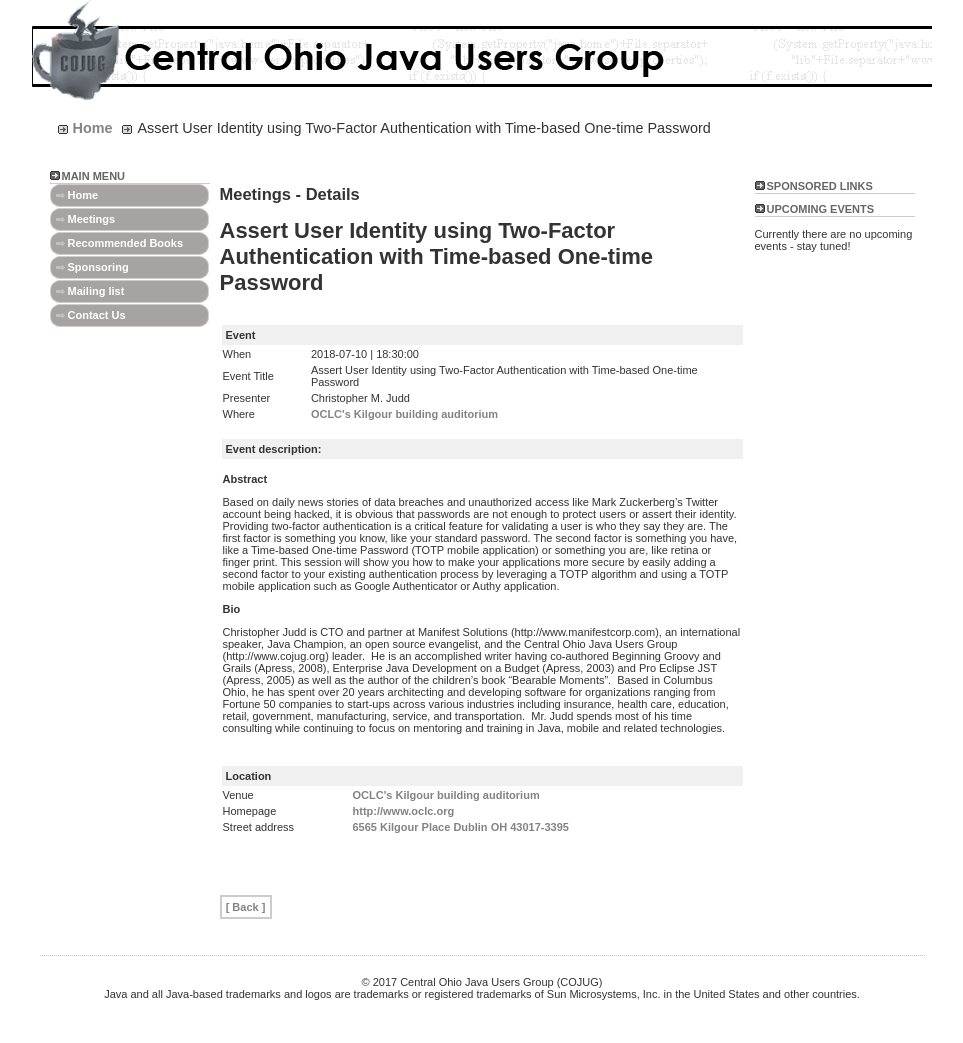
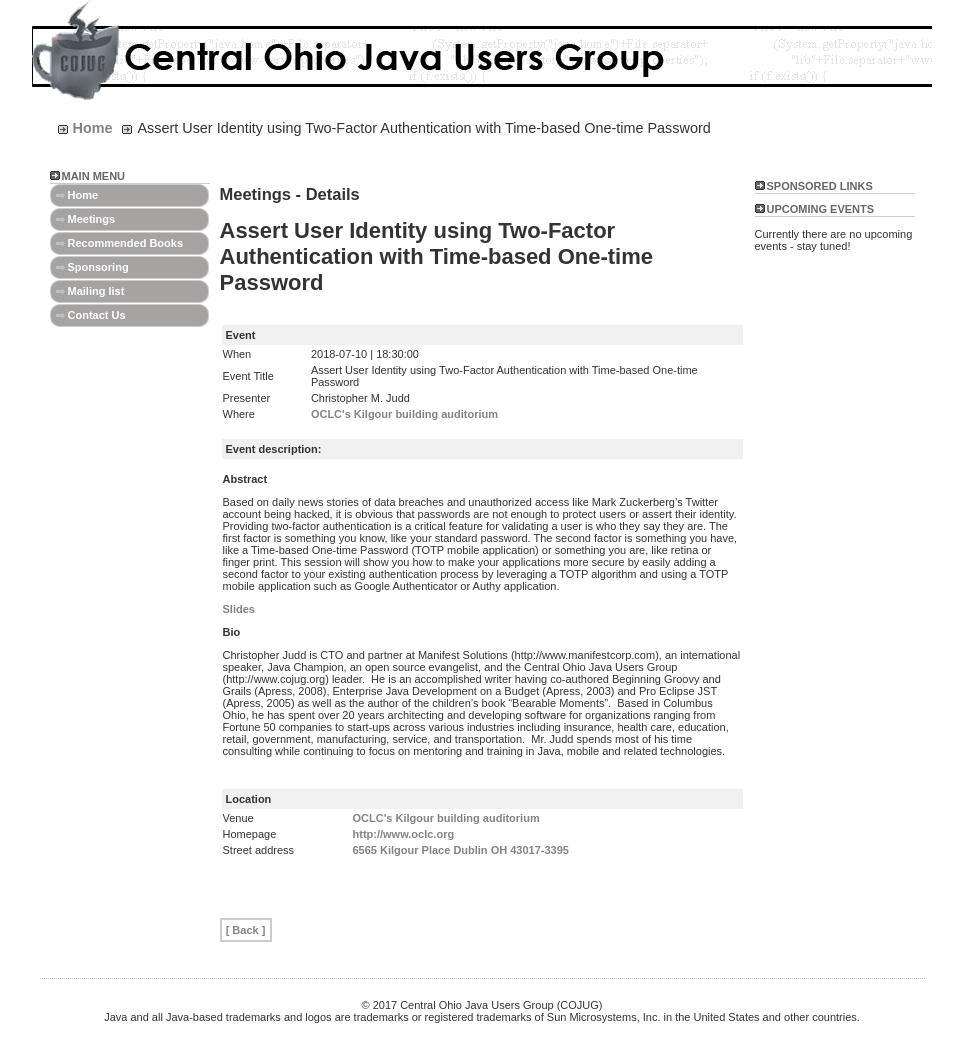
Before and after one commit to cjudd/cojug-site, a Jekyll site: the page built from _frontPage/2018-07-10-dinner-totp-260.markdown, in a window 1280 px wide. Shown: the whole page, without its empty margins (158-1121 px from the left). Built offline with Jekyll 4.4.1, drawn with Linux system fonts in a browser that asks for light colours; comment, search, counter and statistics services are not loaded; before the commit the page ends 1020 px from its top, so only the background shows below that.

Commit message:
Added slides to totp.

```diff
--- a/_frontPage/2018-07-10-dinner-totp-260.markdown
+++ b/_frontPage/2018-07-10-dinner-totp-260.markdown
@@ -13,6 +13,8 @@
 
 Based on daily news stories of data breaches and unauthorized access like Mark Zuckerberg’s Twitter account being hacked, it is obvious that passwords are not enough to protect users or assert their identity. Providing two-factor authentication is a critical feature for validating a user is who they say they are. The first factor is something you know, like your standard password. The second factor is something you have, like a Time-based One-time Password (TOTP mobile application) or something you are, like retina or finger print. This session will show you how to make your applications more secure by easily adding a second factor to your existing authentication process by leveraging a TOTP algorithm and using a TOTP mobile application such as Google Authenticator or Authy application.
 
+[Slides](https://s3.amazonaws.com/cmj-presentations/totp-cojug-2018.pdf)
+
 
 **Bio**
 
--- a/_frontPage/2018-07-10-lunch-totp-259.markdown
+++ b/_frontPage/2018-07-10-lunch-totp-259.markdown
@@ -13,6 +13,9 @@
 
 Based on daily news stories of data breaches and unauthorized access like Mark Zuckerberg’s Twitter account being hacked, it is obvious that passwords are not enough to protect users or assert their identity. Providing two-factor authentication is a critical feature for validating a user is who they say they are. The first factor is something you know, like your standard password. The second factor is something you have, like a Time-based One-time Password (TOTP mobile application) or something you are, like retina or finger print. This session will show you how to make your applications more secure by easily adding a second factor to your existing authentication process by leveraging a TOTP algorithm and using a TOTP mobile application such as Google Authenticator or Authy application.
 
+[Slides](https://s3.amazonaws.com/cmj-presentations/totp-cojug-2018.pdf)
+
+
 **Bio**
 
 Christopher Judd is CTO and partner at Manifest Solutions (http://www.manifestcorp.com), an international speaker, Java Champion, an open source evangelist, and the Central Ohio Java Users Group (http://www.cojug.org) leader.  He is an accomplished writer having co-authored Beginning Groovy and Grails (Apress, 2008), Enterprise Java Development on a Budget (Apress, 2003) and Pro Eclipse JST (Apress, 2005) as well as the author of the children’s book “Bearable Moments”.  Based in Columbus Ohio, he has spent over 20 years architecting and developing software for organizations ranging from Fortune 50 companies to start-ups across various industries including insurance, health care, education, retail, government, manufacturing, service, and transportation.  Mr. Judd spends most of his time consulting while continuing to focus on mentoring and training in Java, mobile and related technologies.
--- a/_posts/2018-07-10-dinner-totp-260.markdown
+++ b/_posts/2018-07-10-dinner-totp-260.markdown
@@ -13,6 +13,7 @@
 
 Based on daily news stories of data breaches and unauthorized access like Mark Zuckerberg’s Twitter account being hacked, it is obvious that passwords are not enough to protect users or assert their identity. Providing two-factor authentication is a critical feature for validating a user is who they say they are. The first factor is something you know, like your standard password. The second factor is something you have, like a Time-based One-time Password (TOTP mobile application) or something you are, like retina or finger print. This session will show you how to make your applications more secure by easily adding a second factor to your existing authentication process by leveraging a TOTP algorithm and using a TOTP mobile application such as Google Authenticator or Authy application.
 
+[Slides](https://s3.amazonaws.com/cmj-presentations/totp-cojug-2018.pdf)
 
 **Bio**
 
--- a/_posts/2018-07-10-lunch-totp-259.markdown
+++ b/_posts/2018-07-10-lunch-totp-259.markdown
@@ -13,6 +13,8 @@
 
 Based on daily news stories of data breaches and unauthorized access like Mark Zuckerberg’s Twitter account being hacked, it is obvious that passwords are not enough to protect users or assert their identity. Providing two-factor authentication is a critical feature for validating a user is who they say they are. The first factor is something you know, like your standard password. The second factor is something you have, like a Time-based One-time Password (TOTP mobile application) or something you are, like retina or finger print. This session will show you how to make your applications more secure by easily adding a second factor to your existing authentication process by leveraging a TOTP algorithm and using a TOTP mobile application such as Google Authenticator or Authy application.
 
+[Slides](https://s3.amazonaws.com/cmj-presentations/totp-cojug-2018.pdf)
+
 **Bio**
 
 Christopher Judd is CTO and partner at Manifest Solutions (http://www.manifestcorp.com), an international speaker, Java Champion, an open source evangelist, and the Central Ohio Java Users Group (http://www.cojug.org) leader.  He is an accomplished writer having co-authored Beginning Groovy and Grails (Apress, 2008), Enterprise Java Development on a Budget (Apress, 2003) and Pro Eclipse JST (Apress, 2005) as well as the author of the children’s book “Bearable Moments”.  Based in Columbus Ohio, he has spent over 20 years architecting and developing software for organizations ranging from Fortune 50 companies to start-ups across various industries including insurance, health care, education, retail, government, manufacturing, service, and transportation.  Mr. Judd spends most of his time consulting while continuing to focus on mentoring and training in Java, mobile and related technologies.
```
